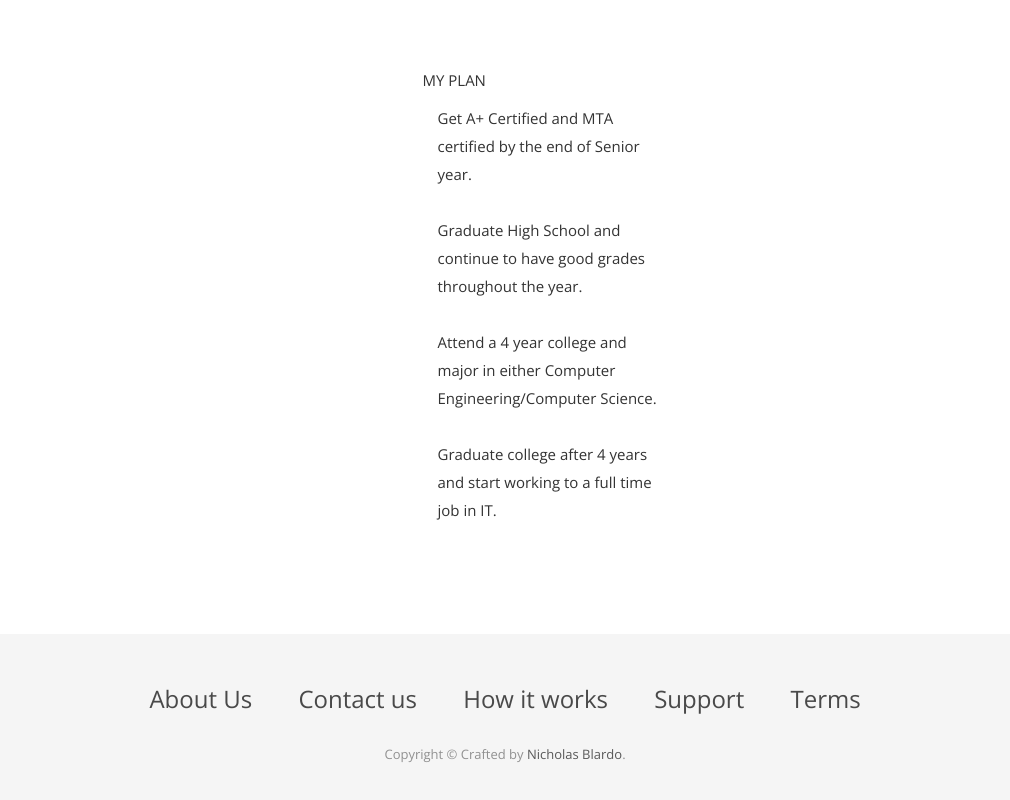
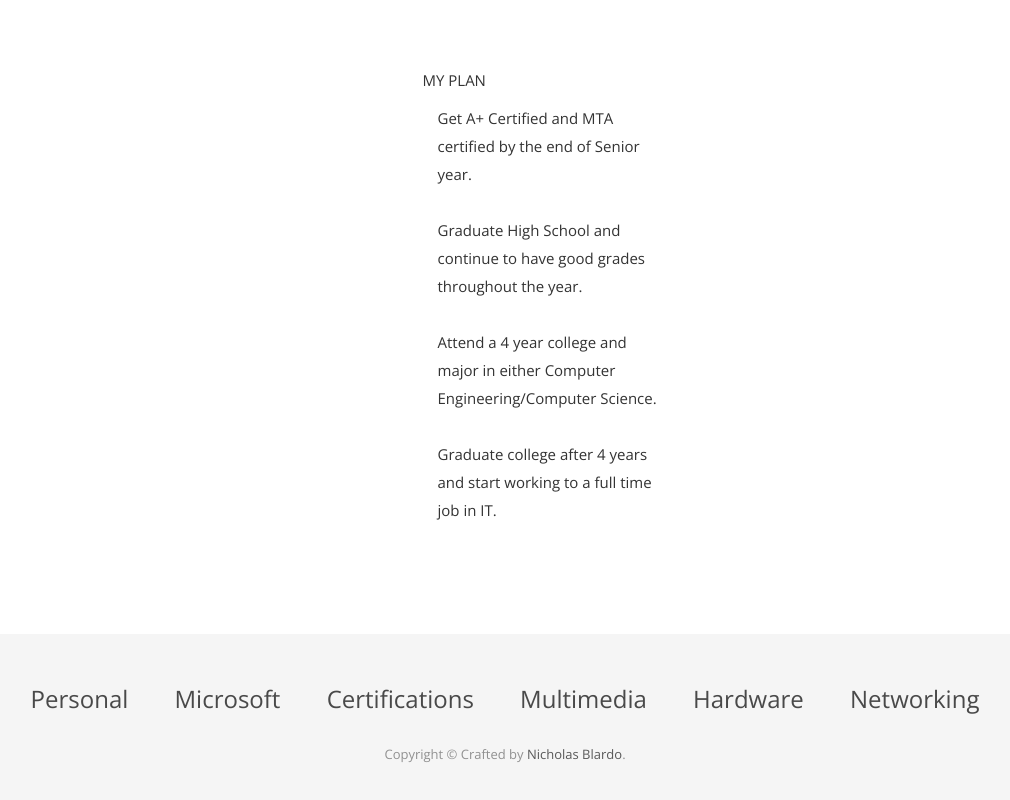
Before and after one commit to nblardo/nblardo.github.io, a plain HTML site: page index.html in a window 1280 px wide. Shown: the part 4887-5687 px from the top of the page, without its empty margins (135-1145 px from the left). Drawn offline with nearby package versions, Linux system fonts and the light colour scheme; some packages are replaced by stand-ins of ours; a web font is replaced by a local one.

Commit message:
Added Bottom Link Bar to Index Page

```diff
--- a/index.html
+++ b/index.html
@@ -264,11 +264,12 @@ Nicholas Blardo
           <div class="col-md-12">
             <div class="footer-manu">
               <ul>
-                <li><a href="#">About Us</a></li>
-                <li><a href="#">Contact us</a></li>
-                <li><a href="#">How it works</a></li>
-                <li><a href="#">Support</a></li>
-                <li><a href="#">Terms</a></li>
+                <li><a href="index.html">Personal</a></li>
+                <li><a href="microsoft.html">Microsoft</a></li>
+                <li><a href="certifications.html">Certifications</a></li>
+                <li><a href="multimedia.html">Multimedia</a></li>
+                <li><a href="hardware.html">Hardware</a></li>
+                <li><a href="networking.html">Networking</a></li>
               </ul>
             </div>
             <p>Copyright &copy; Crafted by <a href="#">Nicholas Blardo</a>.</p>
```
